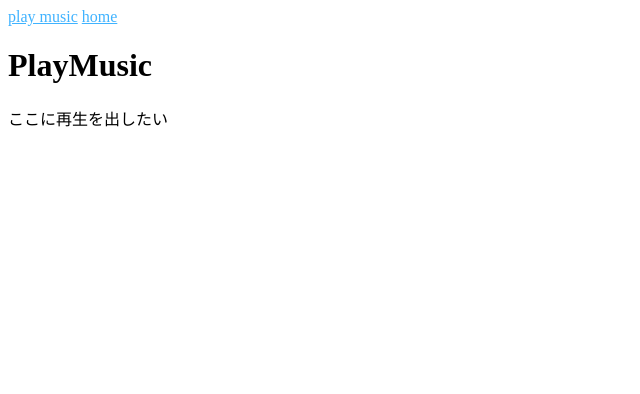
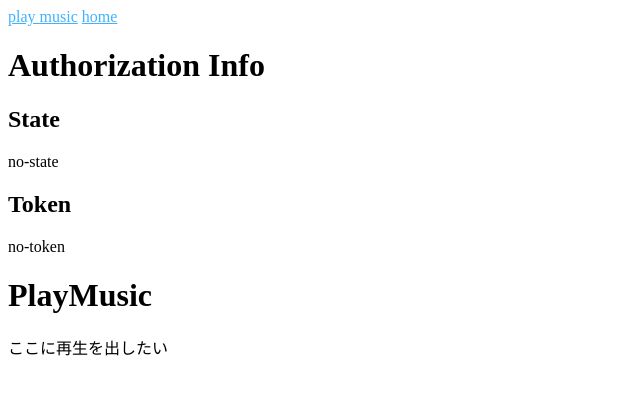
Before and after one commit to sakiso/daily_road, a SvelteKit app: page /play_music in a window 1280 px wide. Shown: the top 394 px of the page, without its empty margins (0-640 px from the left). Built offline with nearby package versions, Linux system fonts and the light colour scheme.

Commit message:
storeの読み出しがうまく行かない

```diff
--- a/src/lib/stores/spotify_authorization_store.ts
+++ b/src/lib/stores/spotify_authorization_store.ts
@@ -1,7 +1,8 @@
 import { writable } from 'svelte/store';
 
-function createAccessToken() {
-	// todo: 認証前stateを設定できるようにする
-	// todo: 認証後トークンを設定できるようにする
-	//       読み書きできるようにする
-}
+export const state = writable("");
+export const accessToken = writable("");
+// todo: 永続化
+// todo: 認証前stateを設定できるようにする
+// todo: 認証後トークンを設定できるようにする
+//       読み書きできるようにする
--- a/src/routes/play_music/+page.svelte
+++ b/src/routes/play_music/+page.svelte
@@ -1,4 +1,8 @@
 <script lang="ts">
+	import { accessToken, state } from '$lib/stores/spotify_authorization_store';
+	// todo: リロードすると一瞬トークンなどが表示されるけどそのあと消える なんで？
+
+	console.log($state);
 </script>
 
 <svelte:head>
@@ -6,6 +10,11 @@
 </svelte:head>
 
 <main>
+	<h1>Authorization Info</h1>
+	<h2>State</h2>
+	{$state || 'no-state'}
+	<h2>Token</h2>
+	{$accessToken || 'no-token'}
 	<h1>PlayMusic</h1>
 	ここに再生を出したい
 </main>
```
Also changed, not shown: src/routes/authorize/+page.server.ts (added, +8 -0 lines), src/routes/jump_to_spotify_login_page.ts (+7 -4 lines).
